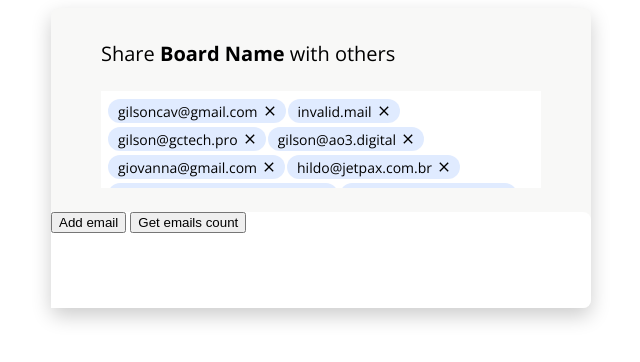
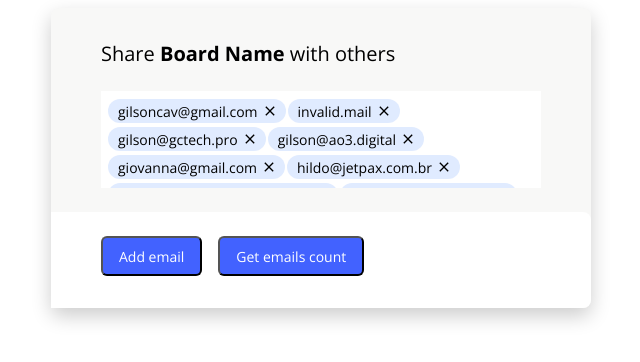
Before and after one commit to gilsoncav/emails-tags-input, a website built with webpack: page src/index.html in a window 1280 px wide. Shown: the whole page, without its empty margins (319-959 px from the left). Built offline with nearby package versions, Linux system fonts and the light colour scheme.

Commit message:
Styled form footer and buttons

```diff
--- a/src/index-styles.css
+++ b/src/index-styles.css
@@ -27,9 +27,23 @@ div {
 }
 
 #form-footer {
+  display: flex;
+  align-items: flex-end;
   min-height: 96px;
   background-color: white;
   border-radius: 0 8px 8px 0;
+  padding: 0 50px 32px 50px;
+}
+
+#form-footer > button {
+  font-family: 'Open Sans', sans-serif;
+  font-size: 14px;
+  height: 40px;
+  padding: 8px 16px;
+  margin-right: 16px;
+  border-radius: 6px;
+  background-color: #4262ff;
+  color: white;
 }
 
 #emails-input {
```
